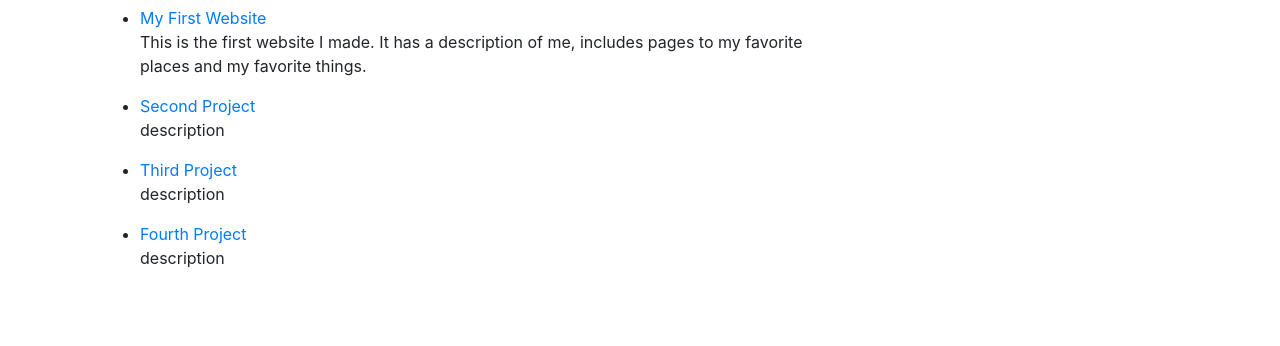
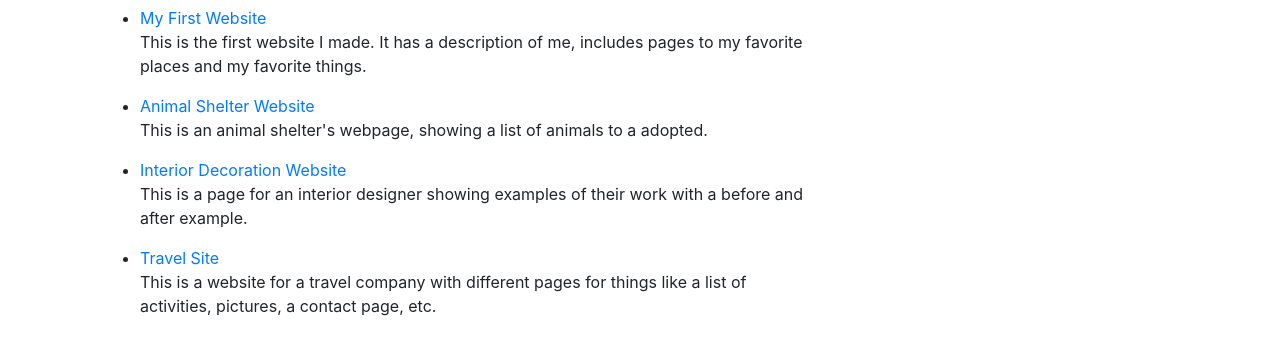
Before and after one commit to DrewHendersonGitHub/code-review-1, a plain HTML site: page index.html in a window 1280 px wide. Shown: the part 454-800 px from the top of the page. Drawn offline with Linux system fonts and the light colour scheme.

Commit message:
added descriptions and addresses for each projects

```diff
--- a/index.html
+++ b/index.html
@@ -34,16 +34,20 @@
             </p>
           </li>
           <li>
-            <a href="thing.html"> Second Project</a></li>
-            <p>description</p>
+            <a href="animal-shelter.html"> Animal Shelter Website</a></li>
+            <p>This is an animal shelter's webpage, showing a list of animals to a adopted.</p>
           </li>
           <li>
-            <a href="thing.html"> Third Project</a></li>
-            <p>description</p>
+            <a href="interior-decorator.html"> Interior Decoration Website</a></li>
+            <p>This is a page for an interior designer showing examples of
+              their work with a before and after example.
+            </p>
           </li>
           <li>
-            <a href="thing.html"> Fourth Project</a></li>
-            <p>description</p>
+            <a href="travel-site.html"> Travel Site</a></li>
+            <p>This is a website for a travel company with different pages
+              for things like a list of activities, pictures, a contact page, etc.
+            </p>
           </li>
         </ul>
       </div>
```
